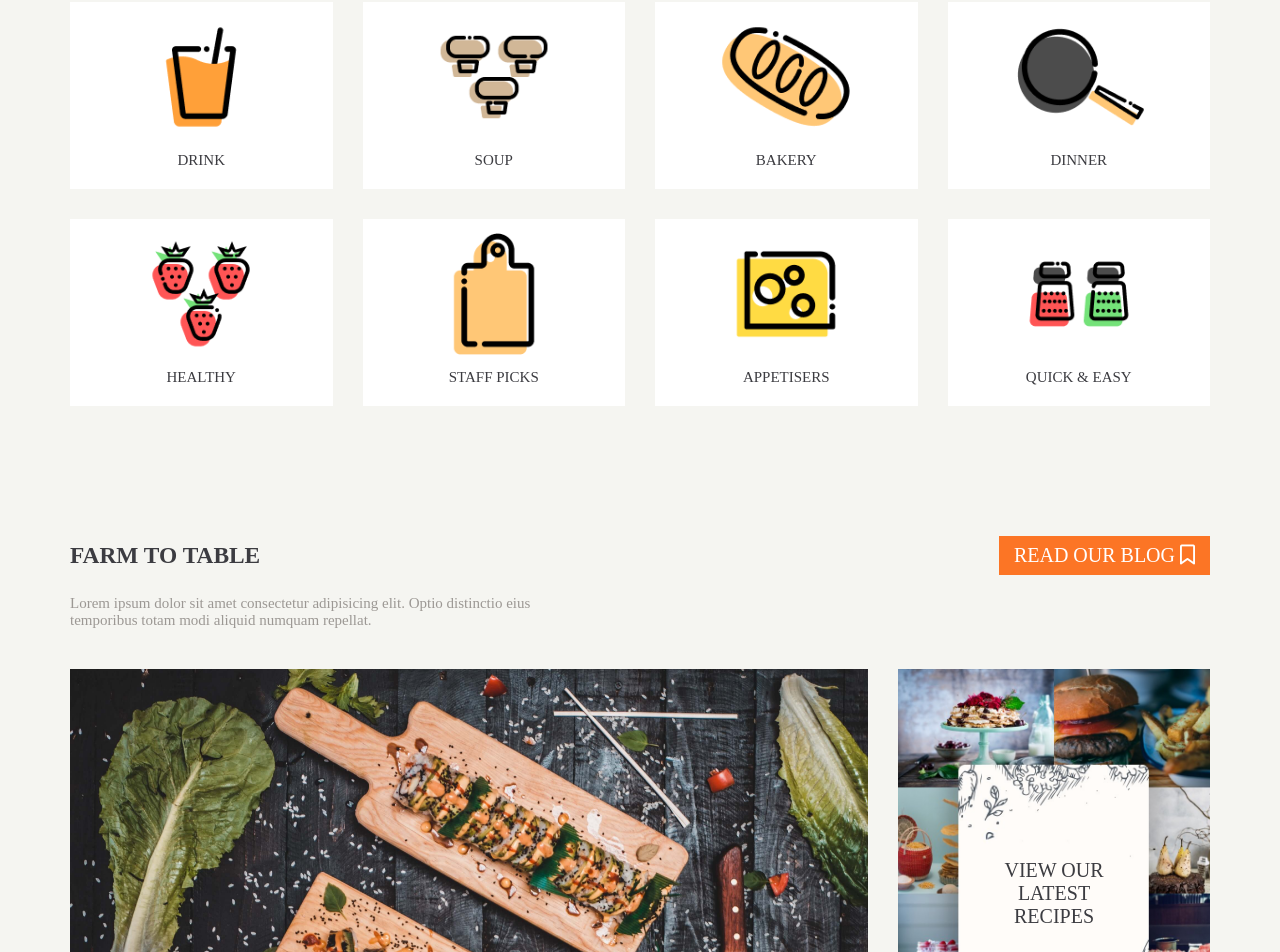
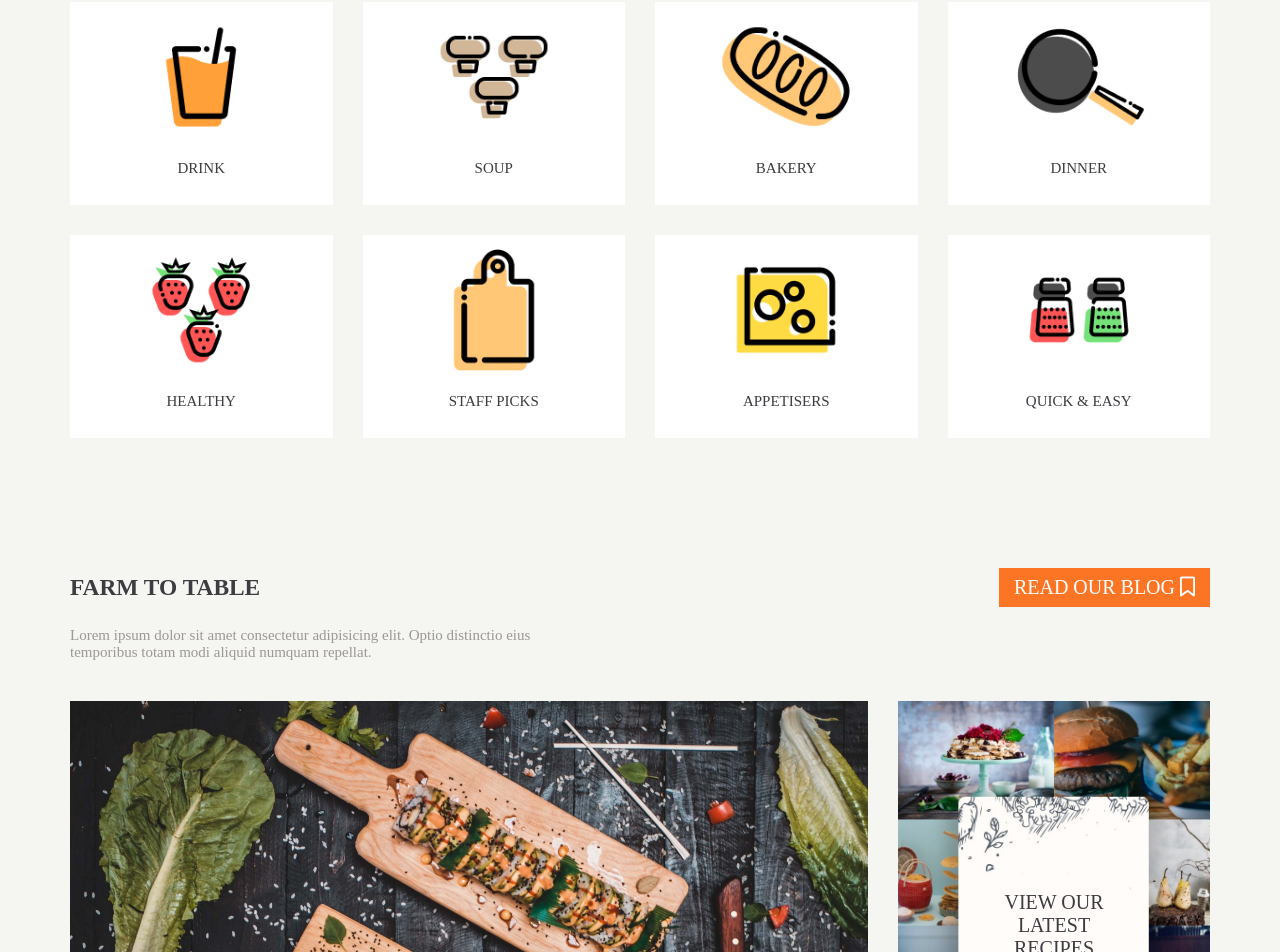
Before and after one commit to AlfaProgrammer/proj-html-vuejs, a Vue app: page / in a window 1280 px wide. Shown: the part 2491-3443 px from the top of the page. Built offline with nearby package versions, Linux system fonts and the light colour scheme.

Commit message:
Aggiunto hover sulle collection

```diff
--- a/src/components/CulinaryCollection.vue
+++ b/src/components/CulinaryCollection.vue
@@ -8,7 +8,7 @@
                 <figure>
                     <img :src="el.collectionThumb" alt="">
                 </figure>
-                <p class="collection-name"> {{ el.collectionName }} </p>
+                <a type="button" :href="el.href" class="collectionLink"> {{ el.collectionName }} </a>
             </li>
 
         </ul>
@@ -52,6 +52,21 @@ export default {
                 text-transform: uppercase;
                 font-size: $sec-desctiption;
 
+                a.collectionLink{
+                    padding-block: 8px;  // Same padding as the button mixin
+                    display: block;
+                    max-width: 90%;
+                    margin: 0 auto;
+                }
+
+                &:hover{
+
+                    a.collectionLink {
+                        background-color: $brand;
+                        color: white;
+
+                    }
+                }
                 figure{
                    max-width: 100%;
                    max-width: 150px;
--- a/src/store.js
+++ b/src/store.js
@@ -134,34 +134,42 @@ const state = new Vue.observable({
     culinaryCollections:[
         {
             collectionName:'Drink',
+            href:'#',
             collectionThumb: require('@/assets/img/svg-and-png-Icons/drinks-recipes.png')
         },
         {
             collectionName:'Soup',
+            href:'#',
             collectionThumb: require('@/assets/img/svg-and-png-Icons/soups-recipes.png')
         },
         {
             collectionName:'Bakery',
+            href:'#',
             collectionThumb: require('@/assets/img/svg-and-png-Icons/baking-recipes.png')
         },
         {
             collectionName:'Dinner',
+            href:'#',
             collectionThumb: require('@/assets/img/svg-and-png-Icons/dinner-recipes.png')
         },
         {
             collectionName:'Healthy',
+            href:'#',
             collectionThumb: require('@/assets/img/svg-and-png-Icons/healthy-recipes.png')
         },
         {
             collectionName:'Staff Picks',
+            href:'#',
             collectionThumb: require('@/assets/img/svg-and-png-Icons/staff-picks.png')
         },
         {
             collectionName:'Appetisers',
+            href:'#',
             collectionThumb: require('@/assets/img/svg-and-png-Icons/premium-recipes.png')
         },
         {
             collectionName:'Quick & Easy',
+            href:'#',
             collectionThumb: require('@/assets/img/svg-and-png-Icons/quick-easy-recipes.png')
         },
     ],
```
